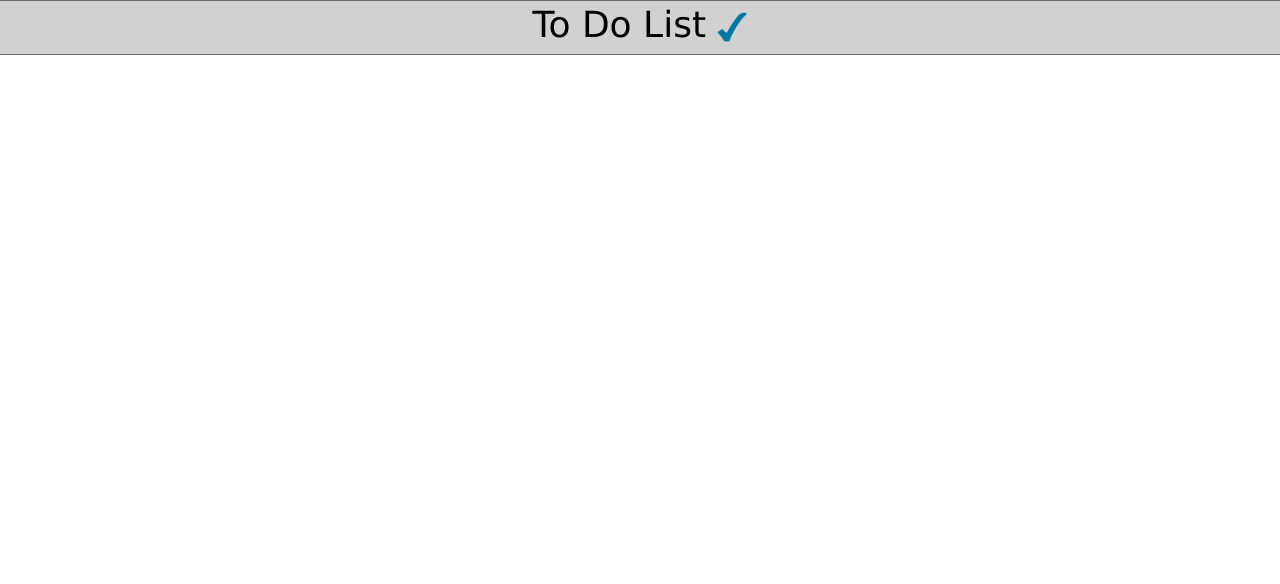
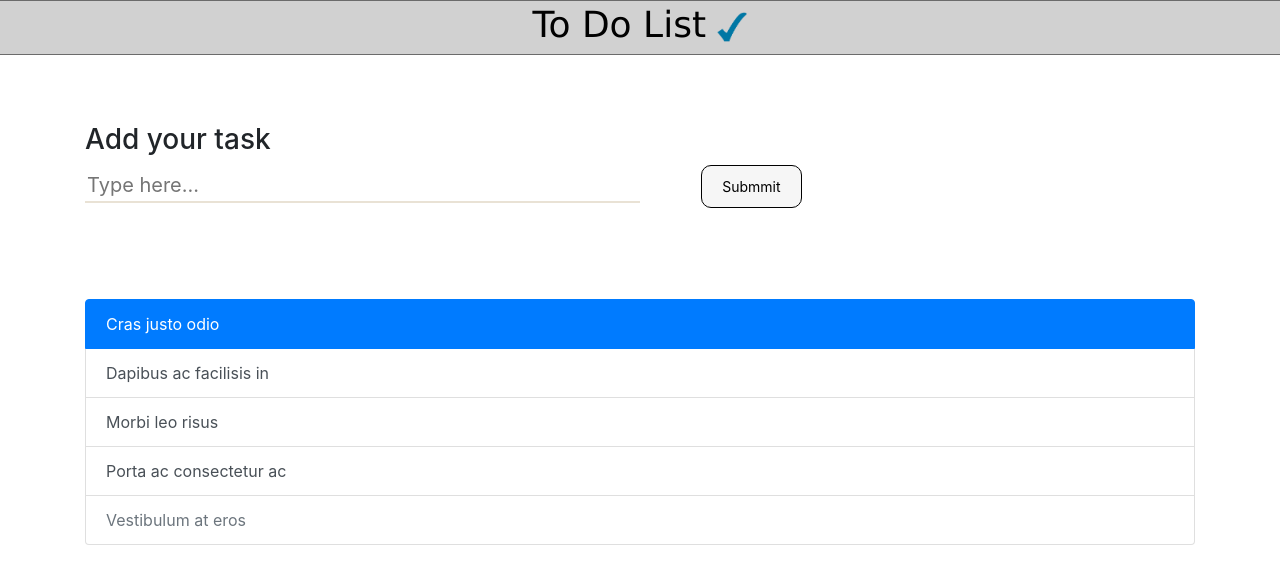
Before and after one commit to fgoesfer/to_do_list, a Django app: page / in a window 1280 px wide. Shown: the top 584 px of the page. Run offline with Django 3.2, Linux system fonts and the light colour scheme; some libraries are stand-ins or nearby versions.

Commit message:
Implementation of list add

```diff
--- a/todo/main/static/css/style.css
+++ b/todo/main/static/css/style.css
@@ -16,9 +16,25 @@
     border-width: 1px;
 }
 
-/* .head-border{
-    border-bottom: double;
-    border-color: rgb(107, 107, 107);
-    border-width: 1px;
+.input[type=text] {
+    border: none;
+    border-bottom: 2px solid rgba(124, 81, 2, 0.164);
+    width: 50%;
+    font-size: 20px;
+  }
 
-} */
+.button {
+    background-color: rgba(194, 194, 194, 0.158);
+    border: 1px solid black;
+    border-radius: 10px;
+    color:black;
+    padding: 10px 20px;
+    text-align: center;
+    display: inline-block;
+    font-size: 14px;
+  }
+
+  .button:hover {
+    background-color: rgba(196, 185, 31, 0.26);
+    color: black;
+  }
--- a/todo/main/templates/base.html
+++ b/todo/main/templates/base.html
@@ -31,7 +31,6 @@
 
     <body>
         <header>
-
             <div class="col-12 text-center myhead">
                 <h1 class="color-me" href="#" style="margin-top: 2px;"> To Do List
                     <img src="static/images/check.png" width="30" height="30">
@@ -39,7 +38,9 @@
             </div>
         </header>
 
-        {% block content %}{% endblock content %}
+        <div class="container" style="margin-top: 1.8cm;">
+            {% block content %}{% endblock content %}
+        </div>
     </body>
 
 </html>
--- a/todo/main/templates/main/index.html
+++ b/todo/main/templates/main/index.html
@@ -1,5 +1,29 @@
 {% extends 'base.html' %}
 
 {% block content %}
+<div class="row">
+    <div class="col">
+        <h3>Add your task</h3>
+        <form action="add_to_do/" method="POST">
+            <input class="input" type="text" placeholder="Type here..." required name="content">
+            <button class="button" type="submit" style="margin-left: 1.5cm;"> Submmit</button>
+        </form>
+    </div>
+</div>
+
+<div class="row">
+    <div class="col">
+        <div class="list-group" style="margin-top: 2cm;">
+            <a href="#" class="list-group-item list-group-item-action active">
+              Cras justo odio
+            </a>
+            <a href="#" class="list-group-item list-group-item-action">Dapibus ac facilisis in</a>
+            <a href="#" class="list-group-item list-group-item-action">Morbi leo risus</a>
+            <a href="#" class="list-group-item list-group-item-action">Porta ac consectetur ac</a>
+            <a href="#" class="list-group-item list-group-item-action disabled">Vestibulum at eros</a>
+          </div>
+    </div>
+</div>
+
 
 {% endblock content %}
--- a/todo/main/urls.py
+++ b/todo/main/urls.py
@@ -18,6 +18,6 @@ from django.urls import path
 from . import views
 
 urlpatterns = [
-    #path('admin/', admin.site.urls),
-    path('', views.home, name='home')
+    path('', views.home, name='home'),
+    path('add_to_do/', views.add_to_do)
 ]
--- a/todo/main/views.py
+++ b/todo/main/views.py
@@ -1,4 +1,19 @@
 from django.shortcuts import render
+from django.views.decorators.csrf import csrf_exempt
+from django.http import HttpResponseRedirect
+from django.utils import timezone
+from .models import Todo
+
 
 def home(request):
     return render(request, 'main/index.html')
+
+@csrf_exempt
+def add_to_do(request):
+    current_data = timezone.now()
+    content = request.POST['content']
+    #Todo.added_date = current_data
+    #Todo.text = content
+    aux = Todo.objects.create(added_date=current_data, text=content)
+
+    return HttpResponseRedirect("/")
--- a/todo/mysite/settings.py
+++ b/todo/mysite/settings.py
@@ -37,6 +37,7 @@ INSTALLED_APPS = [
     'django.contrib.sessions',
     'django.contrib.messages',
     'django.contrib.staticfiles',
+    'todo.main'
 ]
 
 MIDDLEWARE = [
```
Also changed, not shown: todo/db.sqlite3, todo/main/models.py (line endings or trailing spaces).
